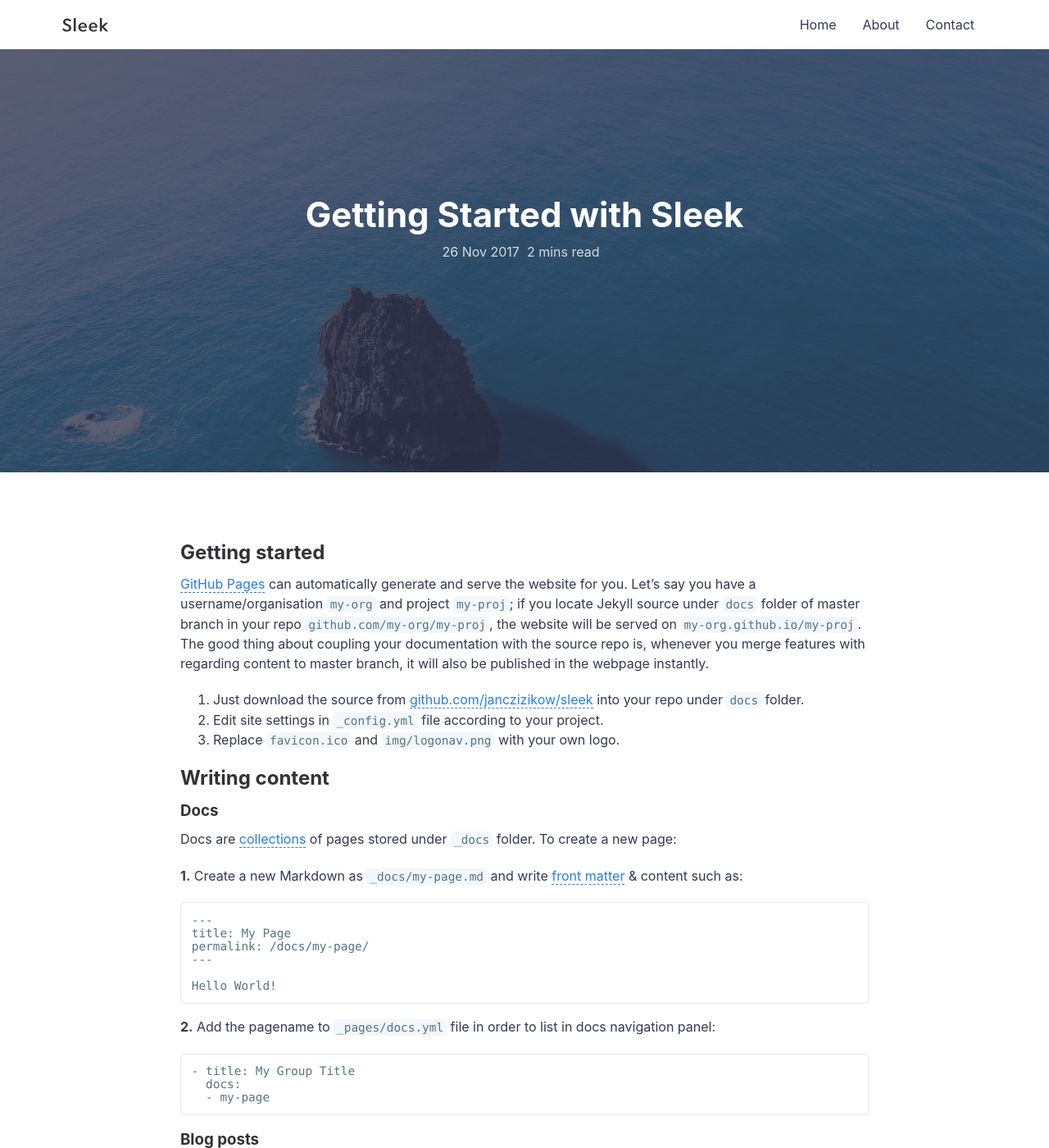
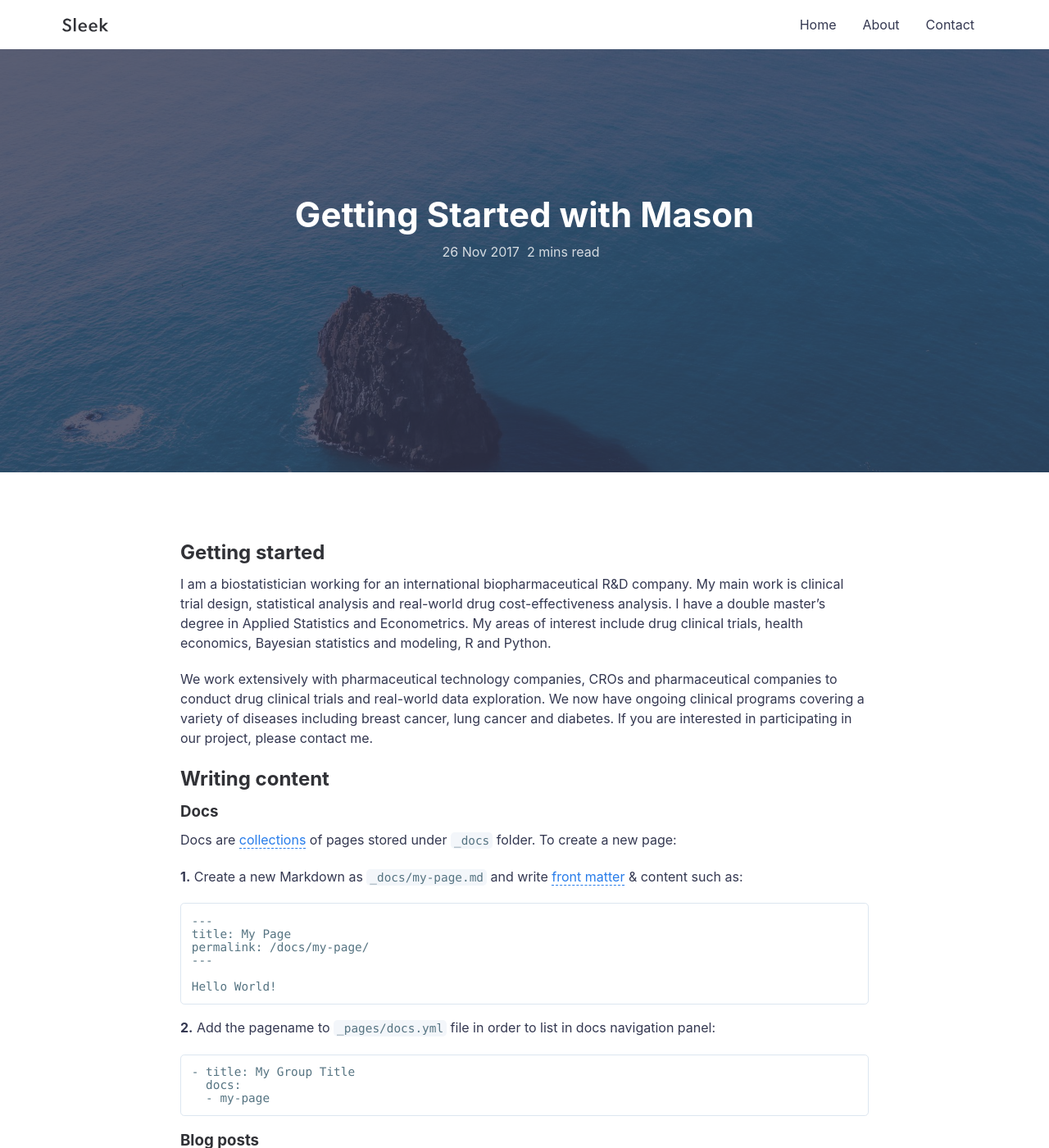
Before and after one commit to Masonstats/Masonstats.github.io, a Jekyll site: the page built from _posts/2017-11-26-getting-started.md, in a window 1280 px wide and 1400 px high. Shown: the whole window at 82% size. Built offline with Jekyll 4.4.1, drawn with Linux system fonts in a browser that asks for light colours; comment, search, counter and statistics services are not loaded.

Commit message:
Update 2017-11-26-getting-started.md

```diff
--- a/_posts/2017-11-26-getting-started.md
+++ b/_posts/2017-11-26-getting-started.md
@@ -1,18 +1,14 @@
 ---
 layout: post
-title: Getting Started with Sleek
+title: Getting Started with Mason
 featured-img: sleek
 ---
 
 ## Getting started
 
-[GitHub Pages](https://pages.github.com) can automatically generate and serve the website for you.
-Let's say you have a username/organisation `my-org` and project `my-proj`; if you locate Jekyll source under `docs` folder of master branch in your repo `github.com/my-org/my-proj`, the website will be served on `my-org.github.io/my-proj`.
-The good thing about coupling your documentation with the source repo is, whenever you merge features with regarding content to master branch, it will also be published in the webpage instantly.
+I am a biostatistician working for an international biopharmaceutical R&D company. My main work is clinical trial design, statistical analysis and real-world drug cost-effectiveness analysis. I have a double master’s degree in Applied Statistics and Econometrics. My areas of interest include drug clinical trials, health economics, Bayesian statistics and modeling, R and Python.
 
-1. Just download the source from [github.com/janczizikow/sleek](https://github.com/janczizikow/sleek/) into your repo under `docs` folder.
-2. Edit site settings in  `_config.yml` file according to your project.
-3. Replace `favicon.ico` and `img/logonav.png` with your own logo.
+We work extensively with pharmaceutical technology companies, CROs and pharmaceutical companies to conduct drug clinical trials and real-world data exploration. We now have ongoing clinical programs covering a variety of diseases including breast cancer, lung cancer and diabetes. If you are interested in participating in our project, please contact me.
 
 ## Writing content
 
```
